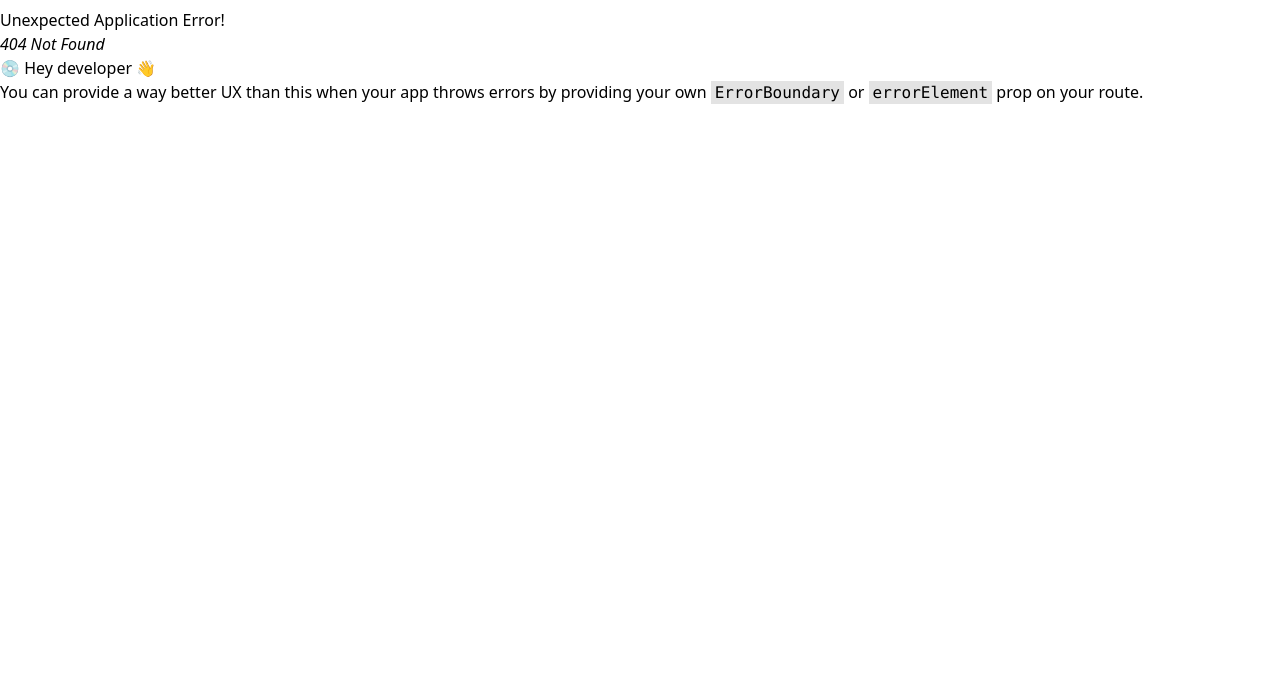
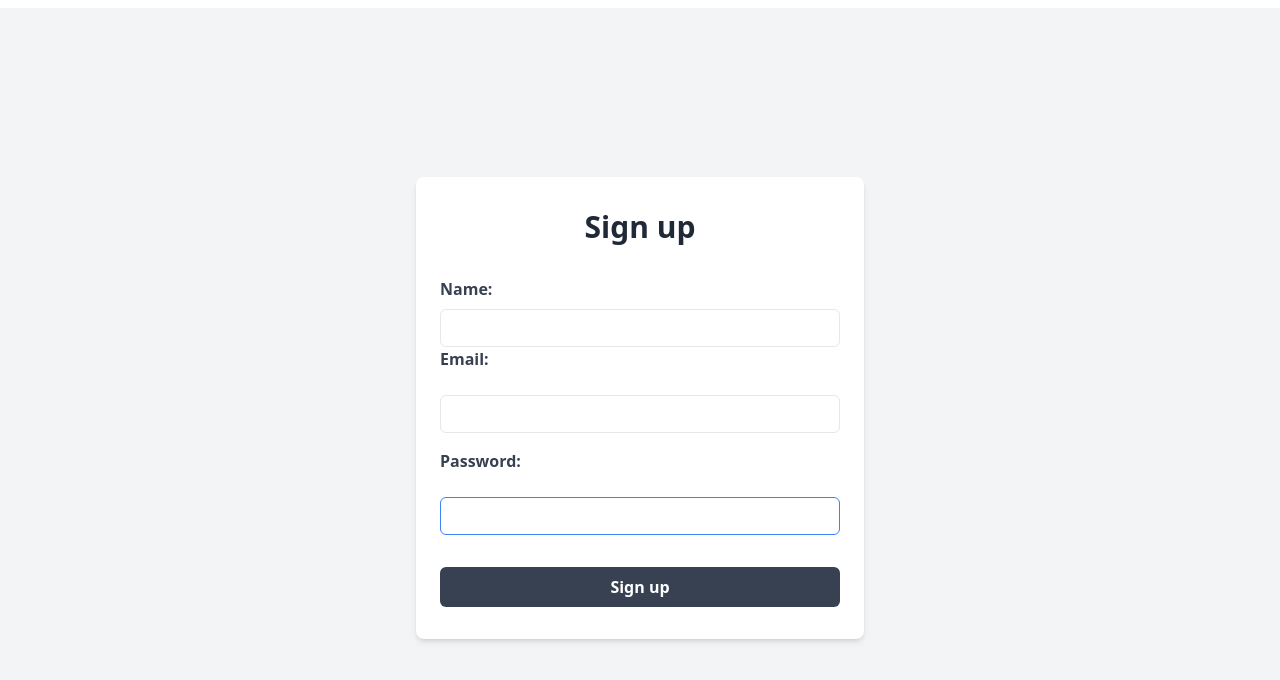
Before and after one commit to Saimall/Sportsnews, a React (Vite) app: page /signup in a window 1280 px wide. Before the commit this address had no page. Shown: the top 680 px of the page. Built offline with nearby package versions, Linux system fonts and the light colour scheme.

Commit message:
Added Signup signin and signout functionality

```diff
--- a/package.json
+++ b/package.json
@@ -17,6 +17,7 @@
     "prettier": "^3.0.2",
     "react": "^18.2.0",
     "react-dom": "^18.2.0",
+    "react-hook-form": "^7.46.1",
     "react-router-dom": "^6.15.0",
     "tailwindcss": "^3.3.3"
   },
--- a/src/components/Home.tsx
+++ b/src/components/Home.tsx
@@ -2,6 +2,7 @@ import Appbar from '../layouts/Appbar'
 import Articles  from "./Articles";
 import Favouritesdisplay from './Favourites';
 import LiveScorePage from './livescores';
+
 
 function Home() {
   return (
--- /dev/null
+++ b/src/components/signin/SigninForm.tsx
@@ -0,0 +1,83 @@
+/* eslint-disable @typescript-eslint/no-explicit-any */
+import React from "react";
+import { API_ENDPOINT } from "../../config/constant";
+import { useNavigate } from "react-router-dom";
+import { useForm, SubmitHandler } from "react-hook-form";
+type Inputs = {
+  email: string;
+  password: string;
+};
+const SigninForm: React.FC = () => {
+  const navigate = useNavigate();
+  const {
+    register,
+    handleSubmit,
+    formState: { errors },
+  } = useForm<Inputs>();
+  const onSubmit: SubmitHandler<Inputs> = async (data: { email: any; password: any; }) => {
+    const { email, password } = data;
+
+    try {
+      const response = await fetch(`${API_ENDPOINT}/users/sign_in`, {
+        method: "POST",
+        headers: { "Content-Type": "application/json" },
+        body: JSON.stringify({ email, password }),
+      });
+      const data = await response.json(); //used to observe the response body and find token
+      console.log(data.token); //checking token
+      if (!response.ok && !data.token) {
+        throw new Error("Sign-in failed");
+      } else {
+        localStorage.setItem("userData", JSON.stringify(data.user));
+        localStorage.setItem("authToken", data.token);
+        navigate("/home");
+      }
+
+      console.log("Sign-in successful");
+
+      // Dialogue: After successful signin we have to redirect the user to the secured page. We will do that later.
+    } catch (error) {
+      console.error("Sign-in failed:", error);
+    }
+  };
+  return (
+    <form onSubmit={handleSubmit(onSubmit)}>
+      <div>
+        <label className="block text-gray-700 font-semibold mb-2">Email:</label>
+        <input
+          type="email"
+          id="email"
+          {...register("email", { required: true })}
+          autoFocus
+          className={`w-full border rounded-md py-2 px-3 my-4 text-gray-700 leading-tight focus:outline-none focus:border-blue-500 focus:shadow-outline-blue ${
+            errors.email ? "border-red-500" : ""
+          }`}
+        />
+      </div>
+      {errors.email && <span>This field is required!!!</span>}
+      <div>
+        <label className="block text-gray-700 font-semibold mb-2">
+          Password:
+        </label>
+        <input
+          type="password"
+          id="password"
+          {...register("password", { required: true })}
+          autoFocus
+          className={`w-full border rounded-md py-2 px-3 my-4 text-gray-700 leading-tight focus:outline-none focus:border-blue-500 focus:shadow-outline-blue ${
+            errors.password ? "border-red-500" : ""
+          }`}
+        />
+        {errors.password && <span>This field is required</span>}
+      </div>
+      <button
+        type="submit"
+        className="w-full bg-gray-700 hover:bg-gray-800 text-white font-semibold py-2 px-4 rounded-md focus:outline-none focus:shadow-outline-gray mt-4"
+      >
+        Sign In
+      </button>
+    </form>
+  );
+};
+
+export default SigninForm;
--- /dev/null
+++ b/src/components/signin/index.tsx
@@ -0,0 +1,18 @@
+import React from "react";
+import SigninForm from "./SigninForm";
+
+const Signin: React.FC = () => {
+  return (
+    <div className="min-h-screen flex items-center justify-center bg-gray-100">
+      <div className="max-w-md w-full px-6 py-8 bg-white rounded-lg shadow-md">
+        <h1 className="text-3xl font-bold text-center text-gray-800 mb-8">
+          Sign in
+        </h1>
+        <SigninForm />
+      </div>
+    </div>
+  );
+};
+
+
+export default Signin;
--- /dev/null
+++ b/src/components/signout/index.tsx
@@ -0,0 +1,13 @@
+import React, { useEffect } from "react";
+import { Navigate } from "react-router-dom";
+
+const Signout = () => {
+  useEffect(() => {
+    localStorage.removeItem("authToken");
+    localStorage.removeItem("userData");
+  }, []);
+
+  return <Navigate to="/signin" />;
+};
+
+export default Signout;
--- /dev/null
+++ b/src/components/signup/SignupForm.tsx
@@ -0,0 +1,99 @@
+import React from "react";
+import { API_ENDPOINT } from "../../config/constant";
+import { useNavigate } from "react-router-dom";
+import { useForm, SubmitHandler } from "react-hook-form";
+type Inputs = {
+  name: string;
+  email: string;
+  password: string;
+};
+const SignupForm: React.FC = () => {
+  const {
+    register,
+    handleSubmit,
+    formState: { errors },
+  } = useForm<Inputs>();
+
+  const navigate = useNavigate();
+  const onSubmit: SubmitHandler<Inputs> = async (data) => {
+    const { name,  email, password } = data;
+
+    try {
+      const response = await fetch(`${API_ENDPOINT}/users`, {
+        method: "POST",
+        headers: { "Content-Type": "application/json" },
+        body: JSON.stringify({
+          name: name,
+          email: email,
+          password: password,
+        }),
+      });
+      const data = await response.json();
+      console.log(data);
+      if (!response.ok && !data.token) {
+        throw new Error("sign-up failed");
+      } else {
+        localStorage.setItem("userData", JSON.stringify(data.user));
+        localStorage.setItem("authToken", data.token);
+        navigate("/home");
+      }
+      console.log("signup successful");
+    } catch (error) {
+      console.error("Sign-up failed:", error);
+    }
+  };
+
+  return (
+    <form onSubmit={handleSubmit(onSubmit)}>
+      <div>
+        <label className="block text-gray-700 font-semibold mb-2">
+           Name:
+        </label>
+        <input
+          type="text"
+          id="name"
+          {...register("name", { required: true })}
+          autoFocus
+          className="w-full border rounded-md py-2 px-3 text-gray-700 leading-tight focus:outline-none focus:border-blue-500 focus:shadow-outline-blue"
+        />
+      </div>
+      {errors.name && <span>This field is required!!!</span>}
+
+      <div>
+        <label className="block text-gray-700 font-semibold mb-2">Email:</label>
+        <input
+          type="email"
+          id="email"
+          {...register("email", { required: true })}
+          autoFocus
+          className={`w-full border rounded-md py-2 px-3 my-4 text-gray-700 leading-tight focus:outline-none focus:border-blue-500 focus:shadow-outline-blue ${
+            errors.name ? "border-red-500" : ""
+          }`}
+        />
+      </div>
+      {errors.email && <span>This field is required!!!</span>}
+      <div>
+        <label className="block text-gray-700 font-semibold mb-2">
+          Password:
+        </label>
+        <input
+          type="password"
+          id="password"
+          {...register("password", { required: true })}
+          autoFocus
+          className={`w-full border rounded-md py-2 px-3 my-4 text-gray-700 leading-tight focus:outline-none focus:border-blue-500 focus:shadow-outline-blue ${
+            errors.name ? "border-red-500" : ""
+          }`}
+        />
+      </div>
+      {errors.password && <span>This field is required!!!</span>}
+      <button
+        type="submit"
+        className="w-full bg-gray-700 hover:bg-gray-800 text-white font-semibold py-2 px-4 rounded-md focus:outline-none focus:shadow-outline-gray mt-4"
+      >
+        Sign up
+      </button>
+    </form>
+  );
+};
+export default SignupForm;
--- /dev/null
+++ b/src/components/signup/index.tsx
@@ -0,0 +1,18 @@
+import React from "react";
+import SignupForm from "./SignupForm";
+
+function Signup() {
+  return (
+    <div className="min-h-screen flex items-center justify-center bg-gray-100">
+      <div className="max-w-md w-full px-6 py-8 bg-white rounded-lg shadow-md">
+        <h1 className="text-3xl font-bold text-center text-gray-800 mb-8">
+          Sign up
+        </h1>
+        <SignupForm />
+      </div>
+    </div>
+  );
+}
+
+
+export default Signup;
--- a/src/layouts/Appbar.tsx
+++ b/src/layouts/Appbar.tsx
@@ -92,6 +92,18 @@ const Appbar = () => {
                         </Link>
                     )}
                   </Menu.Item>
+                  <Menu.Item>
+                    {({ active }) => (
+                      <Link
+                      to="/signout"
+                        className={`${
+                          active ? 'bg-gray-100' : ''
+                        } block px-4 py-2 text-sm text-gray-700`}
+                      >
+                        Sign out
+                        </Link>
+                    )}
+                  </Menu.Item>
                 </Menu.Items>
               </Menu>
               </span>
```
Also changed, not shown: src/routes/index.tsx (+19 -0 lines), 1 other file (tests, documents, lock files or other folders).
